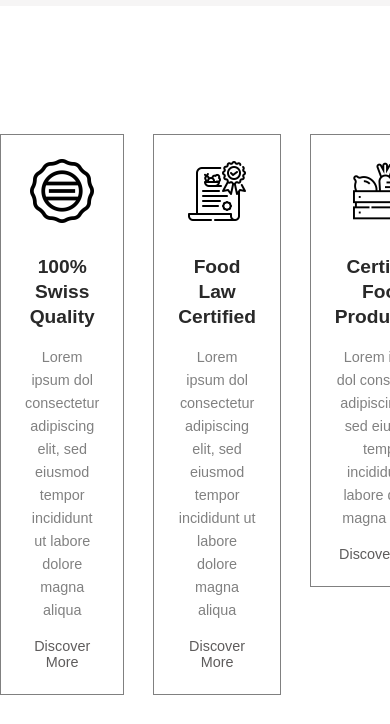
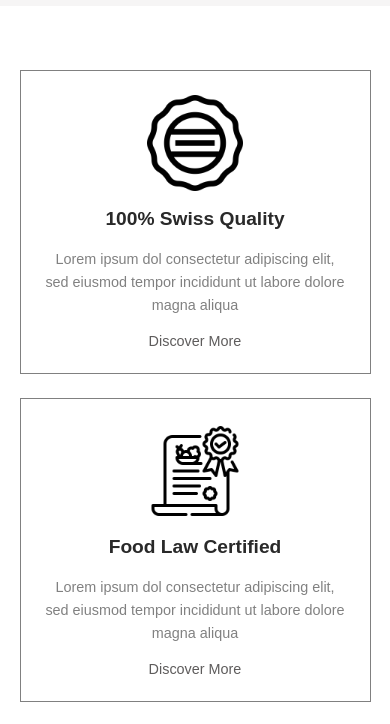
Before and after one commit to aavash-ww/cafeu, a Vue app: page / in a window 390 px wide. Shown: the part 833-1557 px from the top of the page. Built offline with nearby package versions, Linux system fonts and the light colour scheme; a web font is replaced by a local one.

Commit message:
discover-card section responsive

```diff
--- a/src/assets/styles/components/_discovercard.scss
+++ b/src/assets/styles/components/_discovercard.scss
@@ -1,37 +1,50 @@
 .discover-container {
-  margin-top: 8rem;
-  margin-bottom: 8rem;
+  padding-bottom: 4rem;
+  padding-top: 4rem;
+
+  display: flex;
+  justify-content: center;
   .discover-wrapper {
+    @extend %container;
+    @include lg {
+      max-width: 90%;
+    }
+    height: 100%;
     display: flex;
-    gap: 1.8rem;
+    flex-wrap: wrap;
+    gap: 1.5rem;
     .discover-card-wrapper {
       text-align: center;
+      flex: 1 1 calc(25% - 1.5rem);
+      @include breakpoint(850px) {
+        flex: 1 1 calc(50% - 1.5rem);
+      }
+      @include sm {
+        flex: 1 1 100%;
+      }
       .discover-card {
-        min-height: 23rem;
         @extend %flex-column;
         align-items: center;
-        justify-content: center;
+        justify-content: space-between;
+        gap: 1rem;
         padding: 1.5rem;
+        height: 100%;
         border: 1px solid gray;
 
         .discover-image {
-          height: 4rem;
+          height: 6rem;
           width: auto;
-          margin-bottom: 2rem;
-
           img {
             @extend %image-contain;
           }
         }
         .discover-card-title {
           font-size: 1.2rem;
-          margin-bottom: 1rem;
           line-height: 1.3;
         }
         .discover-card-description {
           font-size: 0.9rem;
           line-height: 1.6;
-          margin-bottom: 1rem;
         }
 
         .discover-card-link {
--- a/src/assets/styles/components/_hero.scss
+++ b/src/assets/styles/components/_hero.scss
@@ -13,9 +13,7 @@
 
       @include lg {
         flex-wrap: wrap;
-        width: 100%;
         max-width: 90%;
-        margin: 0 auto;
       }
       .hero-content {
         @include lg {
--- a/src/assets/styles/layouts/_specialoffers.scss
+++ b/src/assets/styles/layouts/_specialoffers.scss
@@ -6,6 +6,8 @@
   background-size: cover;
   width: 100%;
   height: 16rem;
+  margin-top: 4rem;
+  // padding-top: 4rem;
 
   &::before {
     content: "";
@@ -22,7 +24,7 @@
     display: flex;
     align-items: center;
     gap: 4rem;
-    padding: 4rem 0;
+    // padding: 4rem 0;
 
     .special-offer-text-content {
       flex: 1;
--- a/src/components/DiscoverCard.vue
+++ b/src/components/DiscoverCard.vue
@@ -1,6 +1,6 @@
 <template>
     <div class="discover-container ">
-        <div class="discover-wrapper container">
+        <div class="discover-wrapper ">
             <div v-for="(card, index) in data" :key="index" class="discover-card-wrapper">
                 <div class="discover-card">
                     <div class="discover-image">
--- a/src/data/discovercard.json
+++ b/src/data/discovercard.json
@@ -11,7 +11,7 @@
   },
   {
     "icon": "/src/assets/icons/foodpro.png",
-    "title": "Certified Food Production",
+    "title": "Food Production",
     "description": "Lorem ipsum dol consectetur adipiscing elit, sed eiusmod tempor incididunt ut labore dolore magna aliqua"
   },
   {
--- a/src/sass/index.css
+++ b/src/sass/index.css
@@ -52,7 +52,7 @@
   background-color: #fff;
 }
 
-.hero-section .hero-wrapper .hero-container, .header .header-wrapper {
+.discover-container .discover-wrapper, .hero-section .hero-wrapper .hero-container, .header .header-wrapper {
   width: 100%;
   max-width: 80%;
   margin: 0 auto;
@@ -388,6 +388,7 @@ input[type=text] {
   background-size: cover;
   width: 100%;
   height: 16rem;
+  margin-top: 4rem;
 }
 .special-offers-container::before {
   content: "";
@@ -403,7 +404,6 @@ input[type=text] {
   display: flex;
   align-items: center;
   gap: 4rem;
-  padding: 4rem 0;
 }
 .special-offers-container .special-offer-wrapper .special-offer-text-content {
   flex: 1;
@@ -626,9 +626,7 @@ input[type=text] {
 @media screen and (max-width: 1000px) {
   .hero-section .hero-wrapper .hero-container {
     flex-wrap: wrap;
-    width: 100%;
     max-width: 90%;
-    margin: 0 auto;
   }
 }
 .hero-section .hero-wrapper .hero-container .hero-content {
@@ -738,37 +736,55 @@ input[type=text] {
 }
 
 .discover-container {
-  margin-top: 8rem;
-  margin-bottom: 8rem;
+  padding-bottom: 4rem;
+  padding-top: 4rem;
+  display: flex;
+  justify-content: center;
 }
 .discover-container .discover-wrapper {
+  height: 100%;
   display: flex;
-  gap: 1.8rem;
+  flex-wrap: wrap;
+  gap: 1.5rem;
+}
+@media screen and (max-width: 1000px) {
+  .discover-container .discover-wrapper {
+    max-width: 90%;
+  }
 }
 .discover-container .discover-wrapper .discover-card-wrapper {
   text-align: center;
+  flex: 1 1 calc(25% - 1.5rem);
+}
+@media (max-width: 850px) {
+  .discover-container .discover-wrapper .discover-card-wrapper {
+    flex: 1 1 calc(50% - 1.5rem);
+  }
+}
+@media screen and (max-width: 460px) {
+  .discover-container .discover-wrapper .discover-card-wrapper {
+    flex: 1 1 100%;
+  }
 }
 .discover-container .discover-wrapper .discover-card-wrapper .discover-card {
-  min-height: 23rem;
   align-items: center;
-  justify-content: center;
+  justify-content: space-between;
+  gap: 1rem;
   padding: 1.5rem;
+  height: 100%;
   border: 1px solid gray;
 }
 .discover-container .discover-wrapper .discover-card-wrapper .discover-card .discover-image {
-  height: 4rem;
+  height: 6rem;
   width: auto;
-  margin-bottom: 2rem;
 }
 .discover-container .discover-wrapper .discover-card-wrapper .discover-card .discover-card-title {
   font-size: 1.2rem;
-  margin-bottom: 1rem;
   line-height: 1.3;
 }
 .discover-container .discover-wrapper .discover-card-wrapper .discover-card .discover-card-description {
   font-size: 0.9rem;
   line-height: 1.6;
-  margin-bottom: 1rem;
 }
 .discover-container .discover-wrapper .discover-card-wrapper .discover-card .discover-card-link {
   color: #5e5c5c;
```
Also changed, not shown: 1 other file (tests, documents, lock files or other folders).
